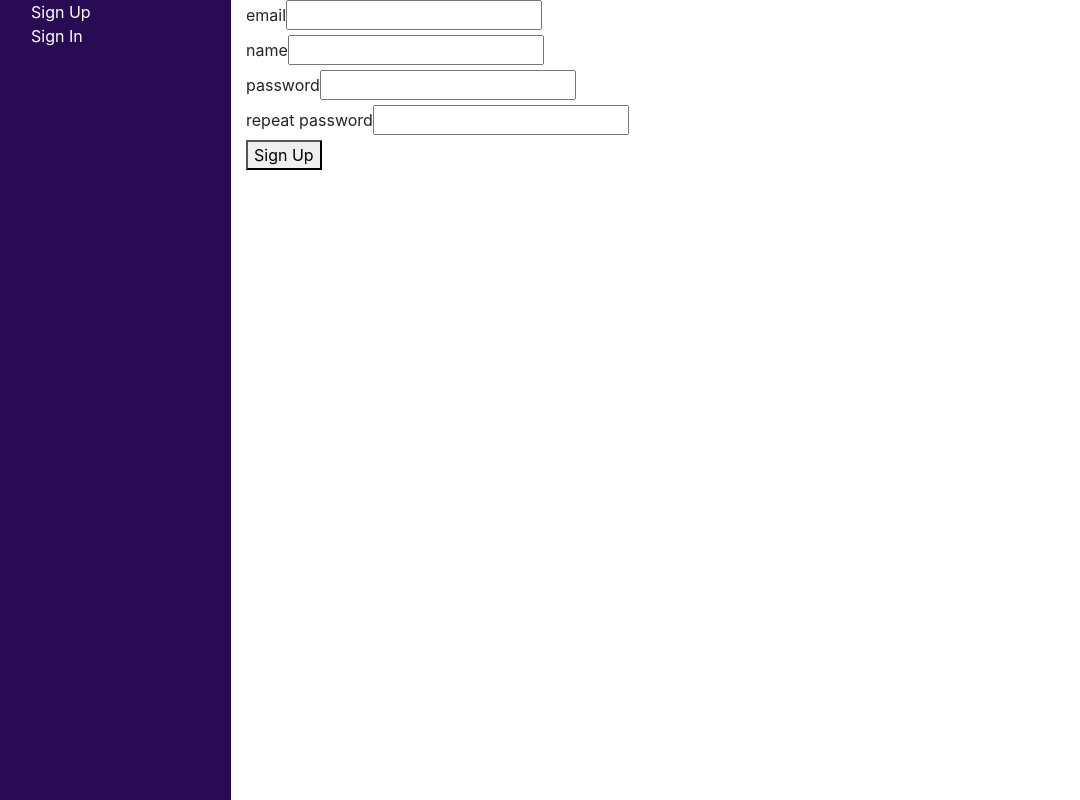
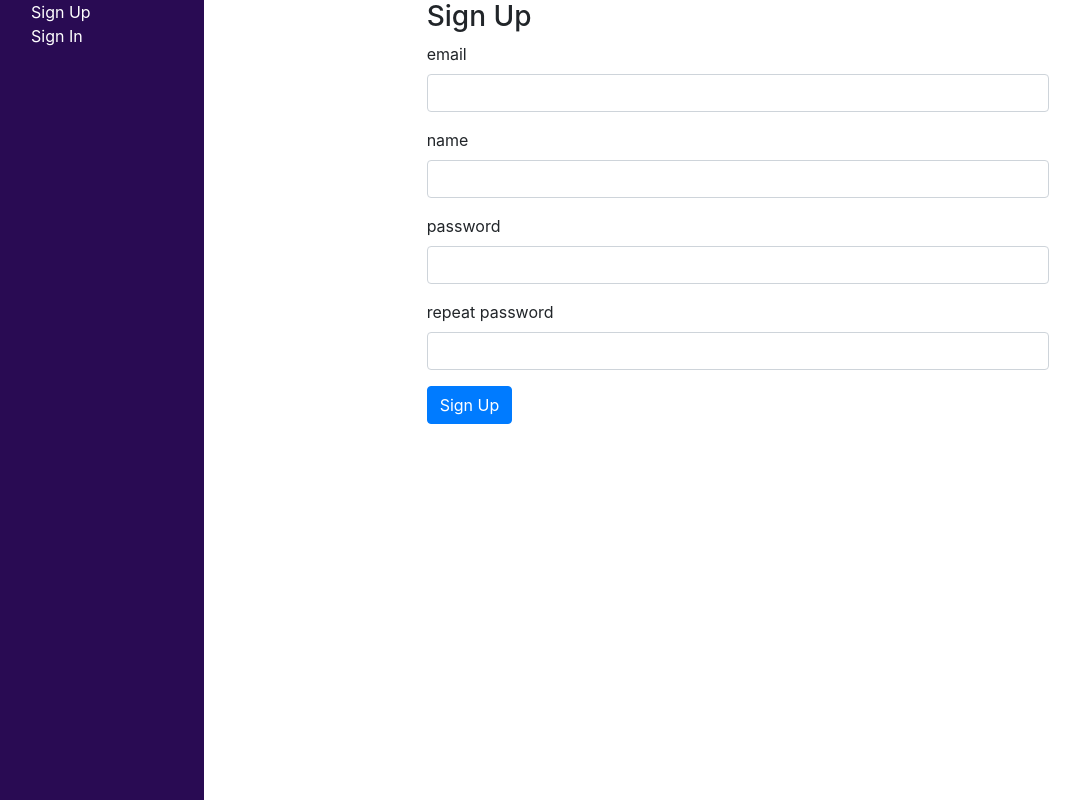
Before and after one commit to Matus-Dubrava/progress-tracker, a React (Create React App) app in the folder client/: page /signup in a window 1280 px wide. Shown: the whole page, without its empty margins (9-1089 px from the left). Built offline with nearby package versions, Linux system fonts and the light colour scheme.

Commit message:
updated signup form functionality and styles

```diff
--- a/client/src/actions/auth.js
+++ b/client/src/actions/auth.js
@@ -1,6 +1,7 @@
 import authServer from '../apis/authServer';
 
 import { SIGN_IN, SIGN_OUT } from './types';
+import history from '../history';
 
 export const signIn = (email, password) => async (dispatch) => {
 	try {
@@ -21,6 +22,7 @@ export const signIn = (email, password) => async (dispatch) => {
 export const signOut = () => async (dispath) => {
 	try {
 		await authServer.get('/signout');
+		history.push('/');
 		dispath({
 			type: SIGN_OUT,
 		});
@@ -36,7 +38,7 @@ export const signUp = (name, email, password) => async (dispatch) => {
 			name,
 			password,
 		});
-		console.log(response.data);
+		history.push('/');
 		dispatch({
 			type: SIGN_IN,
 			payload: {
--- a/client/src/components/App.css
+++ b/client/src/components/App.css
@@ -1,6 +1,7 @@
-.app-container {
+/* .app-container {
 	position: absolute;
 	top: 0;
-	left: 15rem;
-	width: 80%;
-}
+	left: 0;
+	margin-left: 15rem;
+	width: 100%;
+} */
--- a/client/src/components/App.js
+++ b/client/src/components/App.js
@@ -11,9 +11,12 @@ import Signup from './auth/Signup';
 function App() {
 	return (
 		<Router history={history}>
+			<div className="row no-gutters">
+				<div className="col-sm-2">
 					<Navigation />
+				</div>
 
-			<div className="app-container">
+				<div className="col-sm-10">
 					<div className="container">
 						<Switch>
 							<Route path="/" exact component={Landing} />
@@ -21,6 +24,7 @@ function App() {
 						</Switch>
 					</div>
 				</div>
+			</div>
 		</Router>
 	);
 }
--- a/client/src/components/Navigation.css
+++ b/client/src/components/Navigation.css
@@ -1,22 +1,11 @@
 .navigation {
-	width: 15rem;
 	height: 100vh;
 	color: white;
 	background-color: rgb(41, 11, 83);
-	position: absolute;
-	top: 0;
-	left: 0;
 }
 
 .navigation-list {
 	list-style-type: none;
-	display: flex;
-	flex-direction: column;
-	height: 20rem;
-}
-
-.navigation-item {
-	display: block;
 }
 
 .navigation-link {
--- a/client/src/components/Navigation.js
+++ b/client/src/components/Navigation.js
@@ -3,14 +3,19 @@ import { Link } from 'react-router-dom';
 import { connect } from 'react-redux';
 
 import './Navigation.css';
+import { signOut } from '../actions';
 
-const Navigation = ({ isSignedIn, name, email }) => {
+const Navigation = ({ isSignedIn, name, email, signOut }) => {
 	return (
 		<nav className="navigation">
 			<ul className="navigation-list">
 				{isSignedIn ? (
 					<>
 						<li className="navigation-item">{name}</li>
+						<li className="navigation-item">{email}</li>
+						<li>
+							<button onClick={signOut}>Sign Out</button>
+						</li>
 						<li className="navigation-item">
 							<Link className="navigation-link" to="/">
 								Home
@@ -44,4 +49,4 @@ const mapStateToProps = (state) => {
 	};
 };
 
-export default connect(mapStateToProps)(Navigation);
+export default connect(mapStateToProps, { signOut })(Navigation);
--- /dev/null
+++ b/client/src/components/auth/Signup.css
@@ -0,0 +1,8 @@
+.field-error {
+	color: orangered;
+}
+
+.form {
+	width: 60%;
+	margin: auto;
+}
--- a/client/src/components/auth/Signup.js
+++ b/client/src/components/auth/Signup.js
@@ -1,13 +1,57 @@
 import React, { useState } from 'react';
 
+import './Signup.css';
 import { connect } from 'react-redux';
 import { signUp } from '../../actions';
 
 const Signup = ({ signUp }) => {
+	// field value state
 	const [email, setEmail] = useState('');
 	const [name, setName] = useState('');
 	const [password, setPassword] = useState('');
 	const [repeatedPassword, setRepeatedPassword] = useState('');
+
+	// field error state
+	const [emailError, setEmailError] = useState('');
+	const [nameError, setNameError] = useState('');
+	const [passwordError, setPasswordError] = useState('');
+	const [repeatedPasswordError, setRepeatedPasswordError] = useState('');
+
+	const validateForm = () => {
+		let isValid = true;
+
+		if (!email.length) {
+			setEmailError('Email is required');
+			isValid = false;
+		}
+
+		if (!name.length) {
+			setNameError('Name is required');
+			isValid = false;
+		}
+
+		if (!password.length) {
+			setPasswordError('Password is required');
+			isValid = false;
+		}
+
+		if (!repeatedPassword.length) {
+			setRepeatedPasswordError('Password is required');
+			isValid = false;
+		}
+
+		if (password.length < 8) {
+			setPasswordError('Password must be at least 8 characters long');
+			isValid = false;
+		}
+
+		if (password !== repeatedPassword) {
+			setRepeatedPasswordError('Provided passwords do not match');
+			isValid = false;
+		}
+
+		return isValid;
+	};
 
 	const onSubmit = (event) => {
 		event.preventDefault();
@@ -16,47 +60,93 @@ const Signup = ({ signUp }) => {
 			`submitting name: ${name}, email: ${email}, password: ${password}`
 		);
 
-		signUp(name, email, password);
+		if (validateForm()) {
+			signUp(name, email, password);
+		}
+	};
+
+	const onChange = (event) => {
+		switch (event.target.name) {
+			case 'email':
+				setEmail(event.target.value);
+				setEmailError('');
+				break;
+			case 'name':
+				setName(event.target.value);
+				setNameError('');
+				break;
+			case 'password':
+				setPassword(event.target.value);
+				setPasswordError('');
+				break;
+			case 'repeated-password':
+				setRepeatedPassword(event.target.value);
+				setRepeatedPasswordError('');
+				break;
+			default:
+				return;
+		}
 	};
 
 	return (
 		<div>
-			<form onSubmit={onSubmit}>
-				<div>
+			<form className="form" onSubmit={onSubmit}>
+				<h3>Sign Up</h3>
+				<div className="form-group">
 					<label>email</label>
 					<input
+						name="email"
+						className="form-control"
 						type="text"
 						value={email}
-						onChange={(event) => setEmail(event.target.value)}
+						onChange={onChange}
 					/>
+					{emailError ? (
+						<small className="field-error">{emailError}</small>
+					) : null}
 				</div>
-				<div>
+				<div className="form-group">
 					<label>name</label>
 					<input
+						name="name"
+						className="form-control"
 						type="text"
 						value={name}
-						onChange={(event) => setName(event.target.value)}
+						onChange={onChange}
 					/>
+					{nameError ? (
+						<small className="field-error">{nameError}</small>
+					) : null}
 				</div>
-				<div>
+				<div className="form-group">
 					<label>password</label>
 					<input
+						name="password"
+						className="form-control"
 						type="password"
 						value={password}
-						onChange={(event) => setPassword(event.target.value)}
+						onChange={onChange}
 					/>
+					{passwordError ? (
+						<small className="field-error">{passwordError}</small>
+					) : null}
 				</div>
-				<div>
+				<div className="form-group">
 					<label>repeat password</label>
 					<input
+						name="repeated-password"
+						className="form-control"
 						type="password"
 						value={repeatedPassword}
-						onChange={(event) =>
-							setRepeatedPassword(event.target.value)
-						}
+						onChange={onChange}
 					/>
+					{repeatedPasswordError ? (
+						<small className="field-error">
+							{repeatedPasswordError}
+						</small>
+					) : null}
 				</div>
-				<button>Sign Up</button>
+				<button className="btn btn-primary">Sign Up</button>
 			</form>
 		</div>
 	);
--- a/client/src/index.css
+++ b/client/src/index.css
@@ -1,4 +1,4 @@
-body {
+/* body {
   margin: 0;
   font-family: -apple-system, BlinkMacSystemFont, 'Segoe UI', 'Roboto', 'Oxygen',
     'Ubuntu', 'Cantarell', 'Fira Sans', 'Droid Sans', 'Helvetica Neue',
@@ -10,4 +10,4 @@ body {
 code {
   font-family: source-code-pro, Menlo, Monaco, Consolas, 'Courier New',
     monospace;
-}
+} */
--- a/client/src/reducers/auth.js
+++ b/client/src/reducers/auth.js
@@ -14,6 +14,7 @@ export default (state = INITIAL_STATE, action) => {
 				...state,
 				email: action.payload.email,
 				id: action.payload.id,
+				name: action.payload.name,
 				isSignedIn: true,
 			};
 		case SIGN_OUT:
```
Lines whose indentation alone changed are shown as unchanged.
